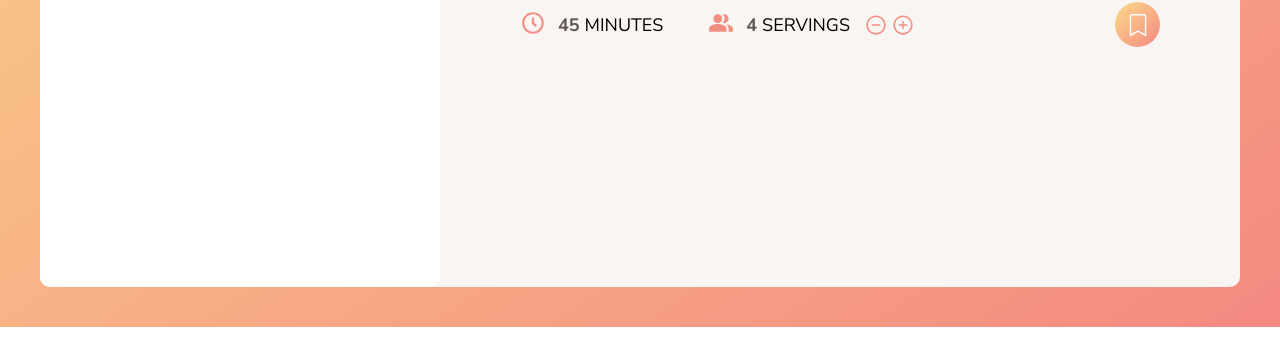
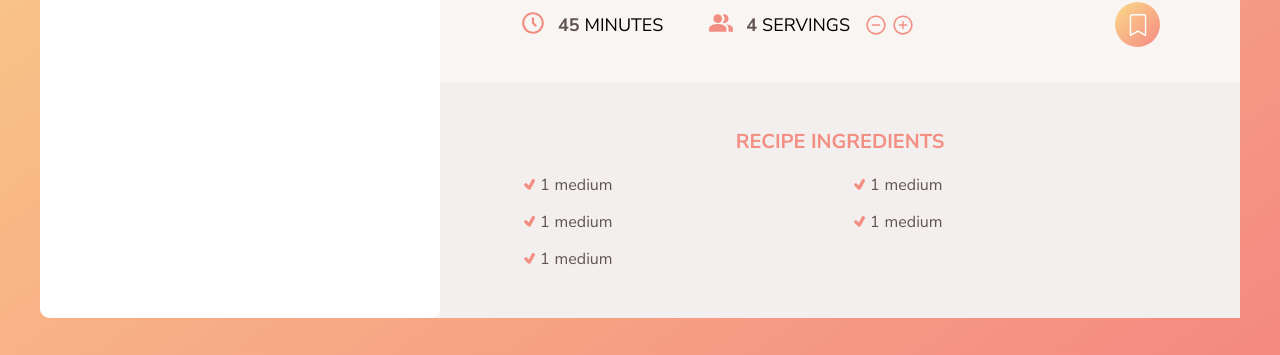
Before and after one commit to Lonerr7/react-forkify, a React (Create React App) app: page / in a window 1280 px wide. Shown: the part 533-888 px from the top of the page. Before the commit the page ends 860 px from the top, so only its background shows below. Built offline with nearby package versions, Linux system fonts and the light colour scheme.

Commit message:
4.2. Made recipe ingredientss layout

```diff
--- a/src/components/Main/Recipe/Recipe.js
+++ b/src/components/Main/Recipe/Recipe.js
@@ -1,12 +1,14 @@
 import s from './Recipe.module.scss';
 import RecipeControls from './RecipeControls/RecipeControls';
 import RecipeHeader from './RecipeHeader/RecipeHeader';
+import RecipeIngredients from './RecipeIngredients/RecipeIngredients';
 
 const Recipe = () => {
   return (
     <div className={s.recipe}>
       <RecipeHeader />
       <RecipeControls />
+      <RecipeIngredients />
     </div>
   );
 };
--- /dev/null
+++ b/src/components/Main/Recipe/RecipeIngredients/RecipeIngredient/RecipeIngredient.js
@@ -0,0 +1,22 @@
+import s from './RecipeIngredient.module.scss';
+import { TiTick } from 'react-icons/ti';
+
+const RecipeIngredient = () => {
+  return (
+    <li className={s.recipeIngredient}>
+      <div className={s.recipeIngredient__iconBox}>
+        <TiTick
+          width="30px"
+          height="30px"
+          className={s.recipeIngredient__icon}
+        />
+      </div>
+      <div className={s.recipeIngredient__textBox}>
+        <p className={s.recipeIngredient__quantity}>1</p>
+        <p className={s.recipeIngredient__descr}>medium</p>
+      </div>
+    </li>
+  );
+};
+
+export default RecipeIngredient;
--- /dev/null
+++ b/src/components/Main/Recipe/RecipeIngredients/RecipeIngredient/RecipeIngredient.module.scss
@@ -0,0 +1,31 @@
+@import '../../../../../vars.scss';
+
+.recipeIngredient {
+  display: flex;
+  // align-items: center;
+  font-size: 16px;
+  color: $text-color;
+
+  &__iconBox {
+    margin-top: -3px;
+    width: 20px;
+    height: 20px;
+  }
+
+  &__icon {
+    margin-right: 10px;
+    color: $icon-color;
+    width: 20px;
+    height: 20px;
+  }
+
+  &__quantity {
+    margin-right: 5px;
+  }
+
+  &__textBox {
+    display: flex;
+    align-items: flex-start;
+  }
+
+}
--- /dev/null
+++ b/src/components/Main/Recipe/RecipeIngredients/RecipeIngredients.js
@@ -0,0 +1,19 @@
+import RecipeIngredient from './RecipeIngredient/RecipeIngredient';
+import s from './RecipeIngredients.module.scss';
+
+const RecipeIngredients = () => {
+  return (
+    <div className={s.recipeIngredients}>
+      <h2 className={s.recipeIngredients__title}>Recipe Ingredients</h2>
+      <ul className={s.recipeIngredients__list}>
+        <RecipeIngredient />
+        <RecipeIngredient />
+        <RecipeIngredient />
+        <RecipeIngredient />
+        <RecipeIngredient />
+      </ul>
+    </div>
+  )
+}
+
+export default RecipeIngredients
--- /dev/null
+++ b/src/components/Main/Recipe/RecipeIngredients/RecipeIngredients.module.scss
@@ -0,0 +1,21 @@
+@import '../../../../vars.scss';
+
+.recipeIngredients {
+  padding: 50px 80px;
+  background-color: $recipe-ingr-bg;
+
+  &__title {
+    color: $icon-color;
+    text-transform: uppercase;
+    font-weight: 700;
+    font-size: 20px;
+    text-align: center;
+    margin-bottom: 25px;
+  }
+
+  &__list {
+    display: grid;
+    grid-template-columns: repeat(2, 1fr);
+    gap: 20px;
+  }
+}
--- a/src/vars.scss
+++ b/src/vars.scss
@@ -6,3 +6,4 @@ $header-bg: #f9f5f3;
 $text-color: #615551;
 $icon-color: #f38e82;
 $grey-color: #918581;
+$recipe-ingr-bg: #f2efee
```
Also changed, not shown: src/assets/images/tick-svgrepo-com.svg (added).
